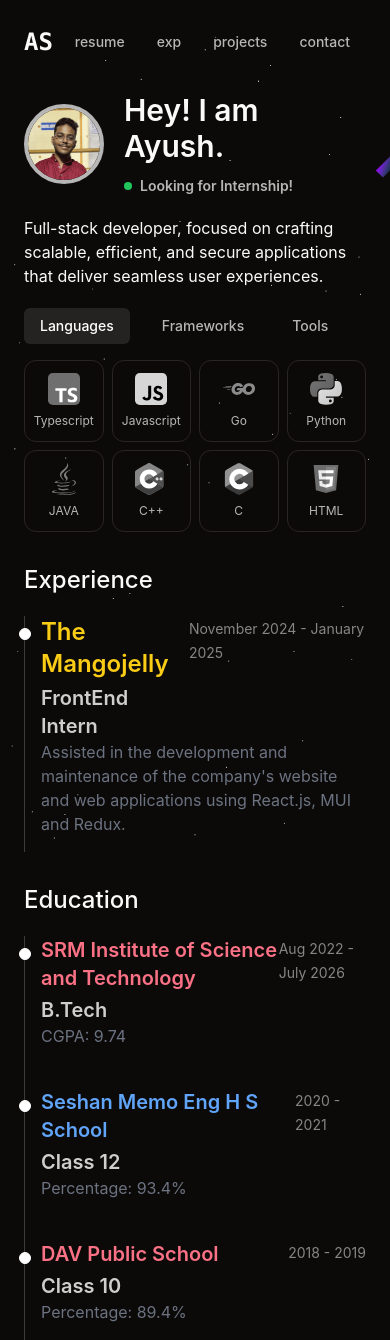
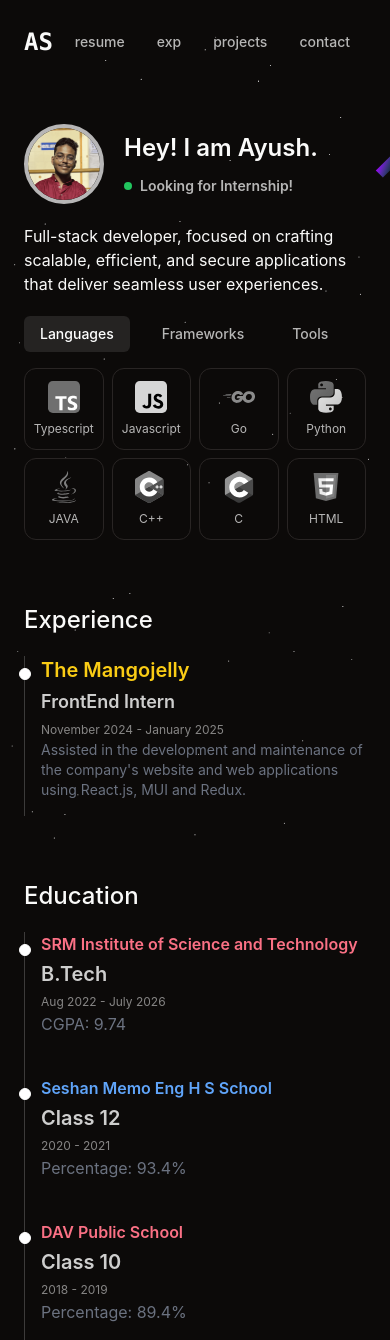
Before and after one commit to Ayush-Singh24/P2, a React (Vite) app: page / in a window 390 px wide. Built offline with nearby package versions, Linux system fonts and the light colour scheme.

Commit message:
ui: add media queries

```diff
--- a/src/App.tsx
+++ b/src/App.tsx
@@ -19,7 +19,7 @@ function App() {
         animate={{ opacity: 1, y: 0 }}
         exit={{ opacity: 0, y: -80 }}
         transition={{ duration: 0.5 }}
-        className="z-10 max-w-xl mx-auto px-6 mt-6 relative flex flex-col gap-8"
+        className="z-10 max-w-xl mx-auto px-6 mt-6 relative flex flex-col gap-16"
       >
         <Navbar />
         <About />
--- a/src/components/About.tsx
+++ b/src/components/About.tsx
@@ -26,7 +26,7 @@ export default function About() {
   };
 
   return (
-    <section className="flex flex-col gap-5">
+    <section id="about" className="flex flex-col gap-5">
       <div className="flex items-center gap-5">
         <Avatar className="size-20 border-4 border-white/70 hover:border-green-400 transition-colors">
           <AvatarImage
@@ -35,8 +35,10 @@ export default function About() {
           />
           <AvatarFallback>AS</AvatarFallback>
         </Avatar>
-        <div className="text-3xl font-semibold flex flex-col gap-3">
-          <div>Hey! I am Ayush.</div>
+        <div className="flex flex-col gap-3">
+          <div className="text-2xl md:text-3xl font-semibold ">
+            Hey! I am Ayush.
+          </div>
           <div
             className="flex items-center gap-2 cursor-pointer w-fit"
             onMouseEnter={() => setIsHovered(true)}
@@ -44,7 +46,7 @@ export default function About() {
             onClick={handleEmailClick}
           >
             <div className="h-2 w-2 rounded-full bg-green-500" />
-            <div className="h-5 w-40 relative overflow-hidden text-sm text-white/70 ">
+            <div className="h-5 w-40 relative overflow-hidden text-sm text-white/70 font-semibold">
               <AnimatePresence>
                 <motion.div
                   className="absolute"
--- a/src/components/Education.tsx
+++ b/src/components/Education.tsx
@@ -14,10 +14,10 @@ export default function Education() {
                 className="mb-10 ms-4 last:mb-0"
               >
                 <div className="absolute w-3 h-3 bg-white rounded-full mt-3 -start-1.5 border border-white" />
-                <div className="flex justify-between">
+                <div className="flex justify-between flex-col sm:flex-row">
                   <div className="flex flex-col gap-1">
                     <h2
-                      className={`text-xl font-semibold ${getRandomTextColor()}`}
+                      className={`text-md md:text-xl font-semibold ${getRandomTextColor()}`}
                     >
                       {institute}
                     </h2>
@@ -26,7 +26,7 @@ export default function Education() {
                     </h3>
                   </div>
                   <div>
-                    <time className="mb-1 text-sm font-normal leading-none text-white/50">
+                    <time className="mb-1 text-xs sm:text-sm font-normal leading-none text-white/50">
                       {timePeriod}
                     </time>
                   </div>
--- a/src/components/Experience.tsx
+++ b/src/components/Experience.tsx
@@ -2,29 +2,29 @@ import { experiences } from "@/utils/constants";
 
 export default function Experience() {
   return (
-    <section className="flex flex-col gap-5">
+    <section id="experience" className="flex flex-col gap-5">
       <h1 className="text-2xl font-medium">Experience</h1>
       <ol className="relative border-s border-white/20">
         {experiences.map(({ timePeriod, company, role, description }) => {
           return (
             <li className="mb-10 ms-4 last:mb-0">
               <div className="absolute w-3 h-3 bg-white rounded-full mt-3 -start-1.5 border border-white" />
-              <div className="flex justify-between">
+              <div className="flex justify-between flex-col sm:flex-row">
                 <div className="flex flex-col gap-1">
-                  <h2 className="text-2xl font-semibold text-primary">
+                  <h2 className="text-xl md:text-2xl font-semibold text-primary">
                     {company}
                   </h2>
-                  <h3 className="text-xl font-semibold text-gray-900 text-white/80">
+                  <h3 className="text-lg md:text-xl font-semibold text-gray-900 text-white/80">
                     {role}
                   </h3>
                 </div>
                 <div>
-                  <time className="mb-1 text-sm font-normal leading-none text-white/50">
+                  <time className="mb-1 text-xs md:text-sm font-normal leading-none text-white/50">
                     {timePeriod}
                   </time>
                 </div>
               </div>
-              <p className="mb-4 text-base font-normal text-gray-500">
+              <p className="mb-4 text-sm sm:text-base font-normal text-gray-500">
                 {description}
               </p>
             </li>
```
